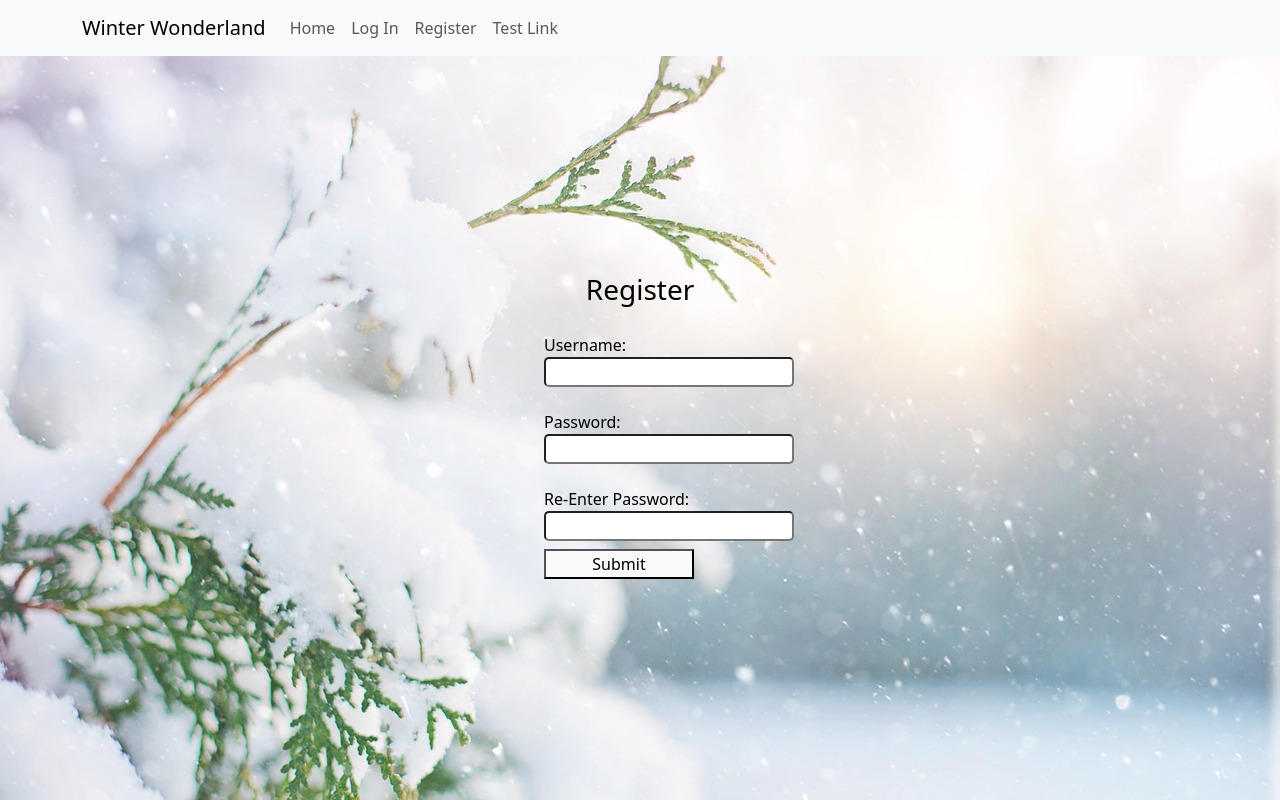
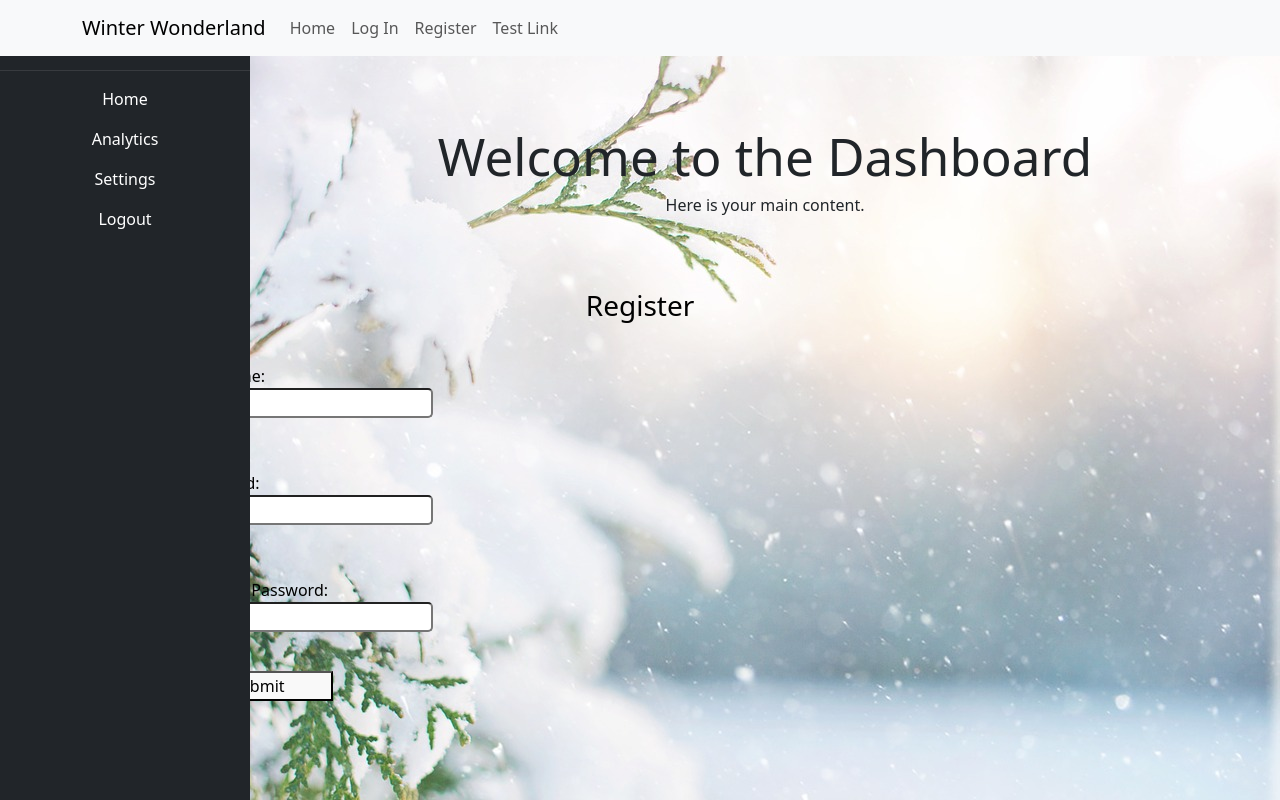
Before and after one commit to hubforschoolwork/pro5go, a React (Vite) app: page /register in a window 1280 px wide. Built offline with nearby package versions, Linux system fonts and the light colour scheme.

Commit message:
dashboard and sidebar code fixes

```diff
--- a/src/App.jsx
+++ b/src/App.jsx
@@ -5,6 +5,7 @@ import './App.css';
 import Login from './pages/login.jsx';
 import Registeruser from './pages/register.jsx';
 import Welcome from './pages/welcome.jsx';
+import Dashboard from './components/dashboardc';
 
 function App() {
 
@@ -15,6 +16,7 @@ function App() {
 <div className="App">
 
       <MyNavbar />
+      <Dashboard />
 
         <Routes>
 
--- /dev/null
+++ b/src/components/dashboardc.jsx
@@ -0,0 +1,16 @@
+import React from 'react';
+import Sidebar from './sidebar';
+
+const Dashboard = () => {
+    return (
+        <div className="d-flex">
+            <Sidebar />
+            <div className="content p-4" style={{ marginLeft: '250px', width: '100%' }}>
+                <h1>Welcome to the Dashboard</h1>
+                <p>Here is your main content.</p>
+            </div>
+        </div>
+    );
+};
+
+export default Dashboard;
--- a/src/components/sidebar.jsx
+++ b/src/components/sidebar.jsx
@@ -1,5 +1,5 @@
 import React from 'react';
-import './sidebar.css'; // Import custom styles (optional)
+import '../pages/sidebar.css'; // Import custom styles (optional)
 
 const Sidebar = () => {
     return (
```
